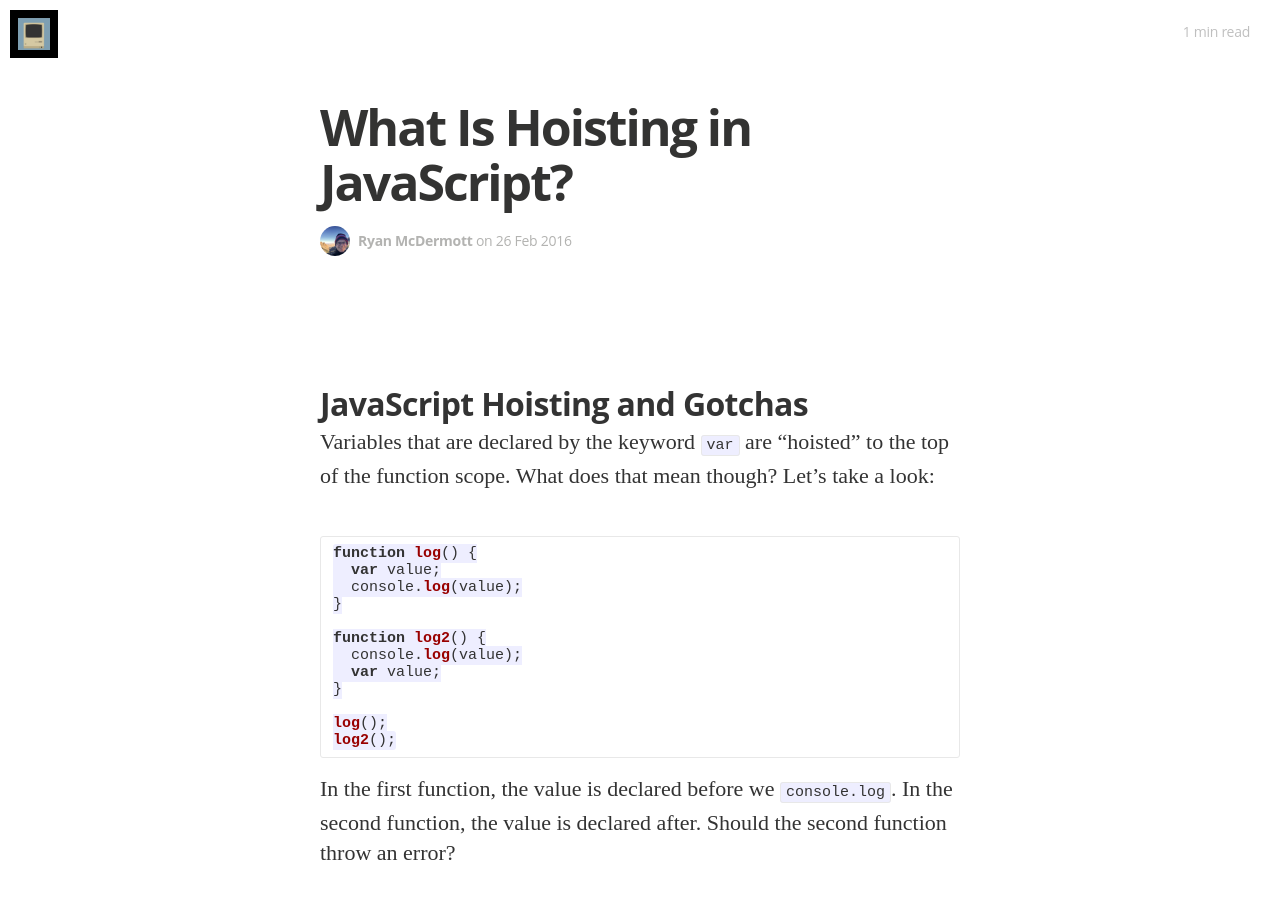
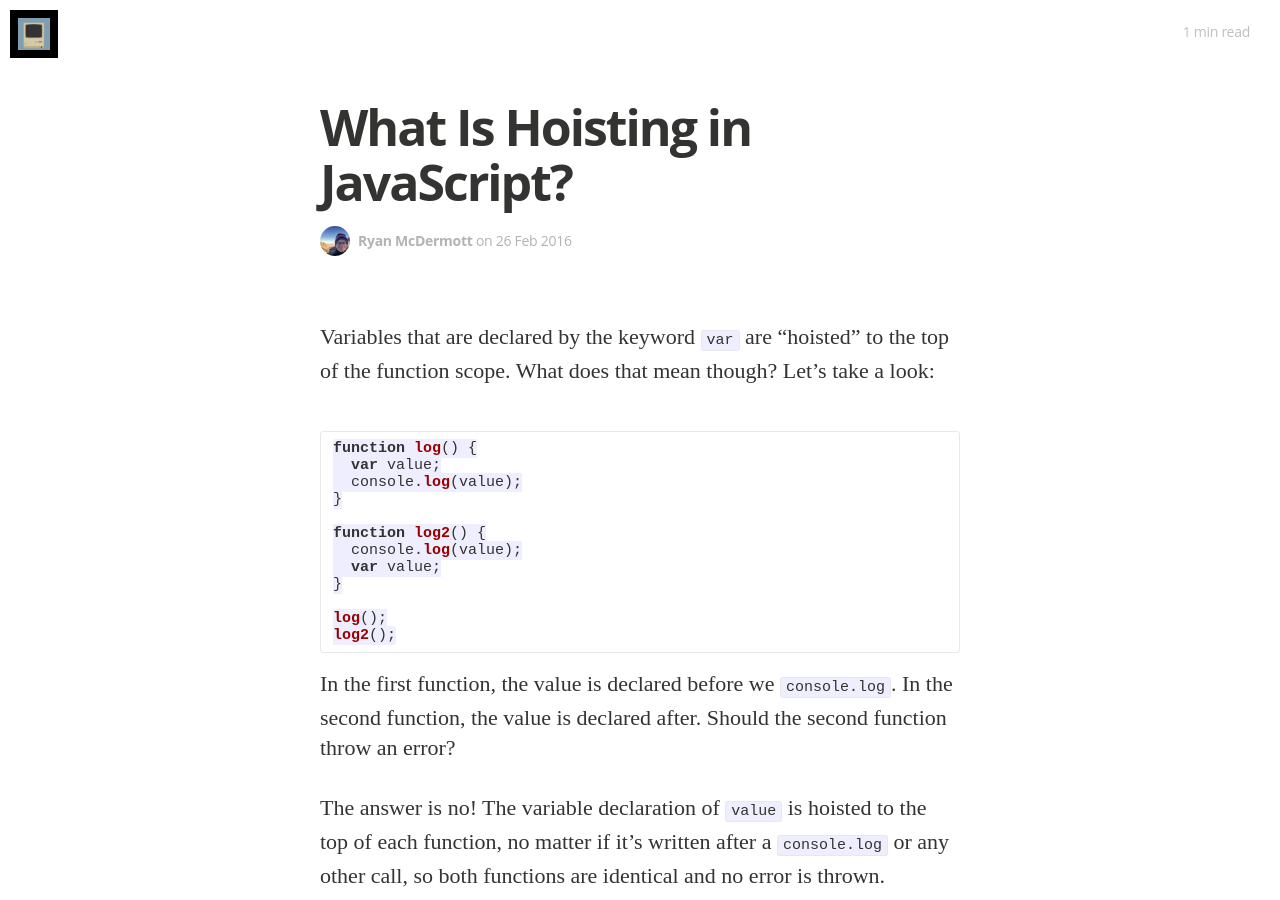
Before and after one commit to ryanmcdermott/ryanmcdermott.github.io, a Jekyll site: the page built from _posts/2016-02-26-javascript-hoisting.md, in a window 1280 px wide and 900 px high. Built offline with Jekyll 4.4.1, drawn with Linux system fonts in a browser that asks for light colours; nearby versions of some CDN libraries; some web fonts are replaced.

Commit message:
Remove h1 from hoisting post

````diff
--- a/_posts/2016-02-26-javascript-hoisting.md
+++ b/_posts/2016-02-26-javascript-hoisting.md
@@ -4,8 +4,6 @@ author: Ryan McDermott
 layout: post
 permalink: /javascript-hoisting/
 ---
-# JavaScript Hoisting and Gotchas
-
 Variables that are declared by the keyword `var` are "hoisted" to the top of the function scope. What does that mean though? Let's take a look:
 
 ```js
````
